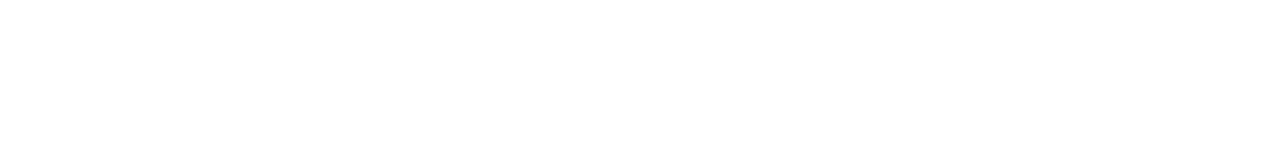
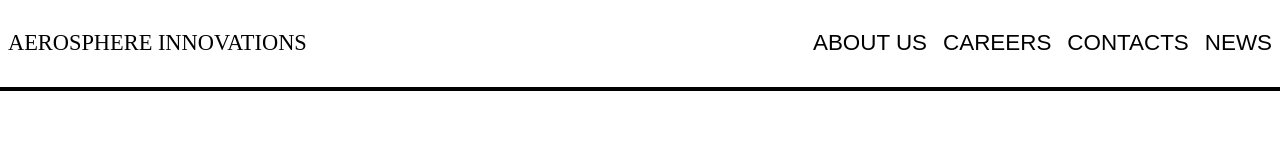
Before and after one commit to OliverEklund/wu1-f-retag, a plain HTML site: page index.html in a window 1280 px wide. Drawn offline with Linux system fonts and the light colour scheme.

Commit message:
Heading out!

```diff
--- a/index.html
+++ b/index.html
@@ -3,10 +3,20 @@
 <head>
     <meta charset="UTF-8">
     <meta name="viewport" content="width=device-width, initial-scale=1.0">
-    <title>Document</title>
+    <title>Aerosphere - Innovations</title>
     <link rel="stylesheet" href="style.css">
 </head>
 <body>
-
+    <header class="site-head">
+        <a href="#">Aerosphere Innovations</a>
+        <nav class="nav">
+            <ul class="nav-list">
+                <li><a href="#">About Us</a></li>
+                <li><a href="#">Careers</a></li>
+                <li><a href="#">Contacts</a></li>
+                <li><a href="#">News</a></li>
+            </ul>
+        </nav>
+    </header>
 </body>
 </html>
--- a/style.css
+++ b/style.css
@@ -0,0 +1,43 @@
+.html, body {
+    margin: 0;
+}
+
+.body {
+    font-family: sans-serif;
+    font-size: 1.2rem;
+}
+
+
+.site-head {
+    display: flex;
+    flex-wrap: wrap;
+    justify-content: space-between;
+    align-items: center;
+
+    font-size: 1.4rem;
+    text-transform: uppercase;
+    font-weight: 500;
+
+    padding-inline: 2rem;
+
+    border-bottom: 4px solid black;
+
+    padding: 0.5rem;
+}
+
+.site-head a {
+    color: inherit;
+    text-decoration: none;
+}
+
+.site-head a:hover {
+    color: navy;
+    text-decoration: underline;
+}
+
+.nav-list {
+    list-style: none;
+    display: flex;
+    gap: 1rem;
+    font-family: sans-serif;
+}
```
